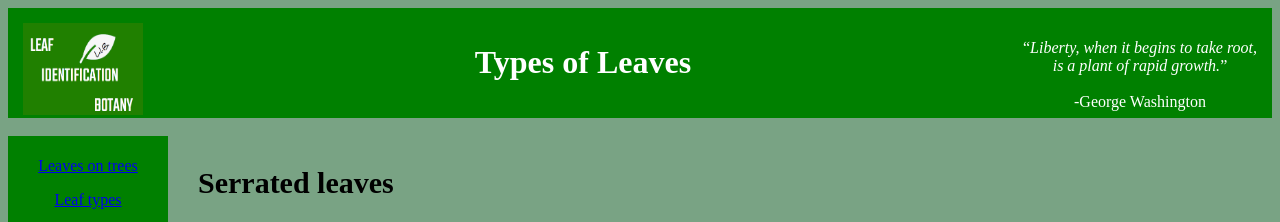
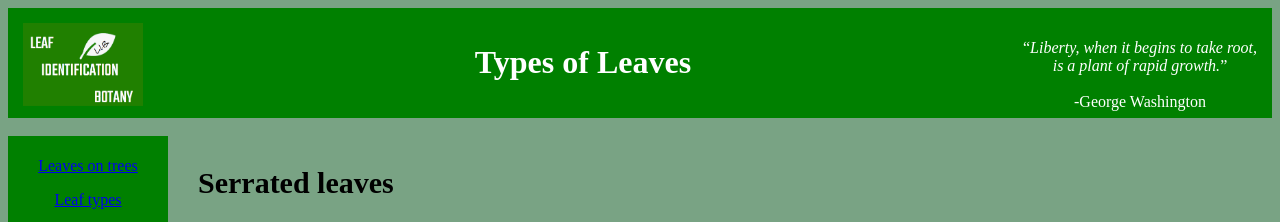
Before and after one commit to Finder21/IntScience, a plain HTML site: page Leafs.html in a window 1280 px wide. Shown: the top 222 px of the page. Drawn offline with Linux system fonts and the light colour scheme.

Commit message:
Update Leafs.html

```diff
--- a/Leafs.html
+++ b/Leafs.html
@@ -40,7 +40,7 @@ text-align: center;
 #headerimage
 {
 float:left;
-Height: 100px;
+Height: 90px;
 Width: 120px;
 }
 
```
